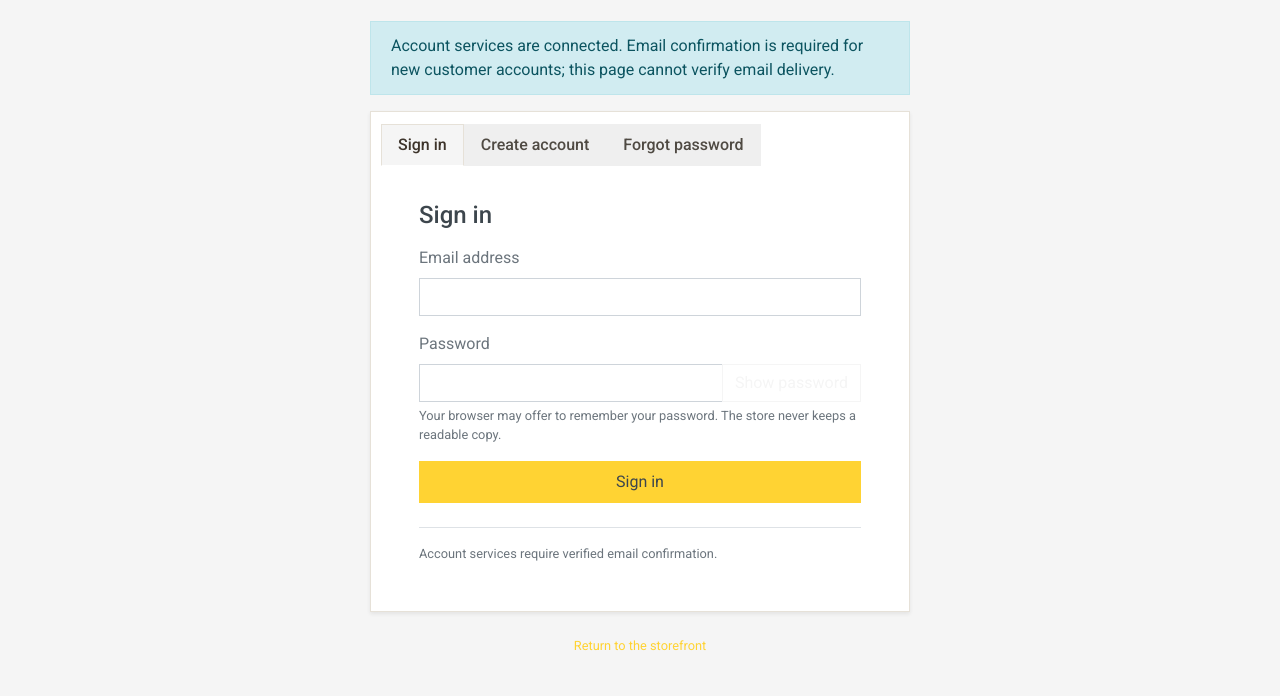
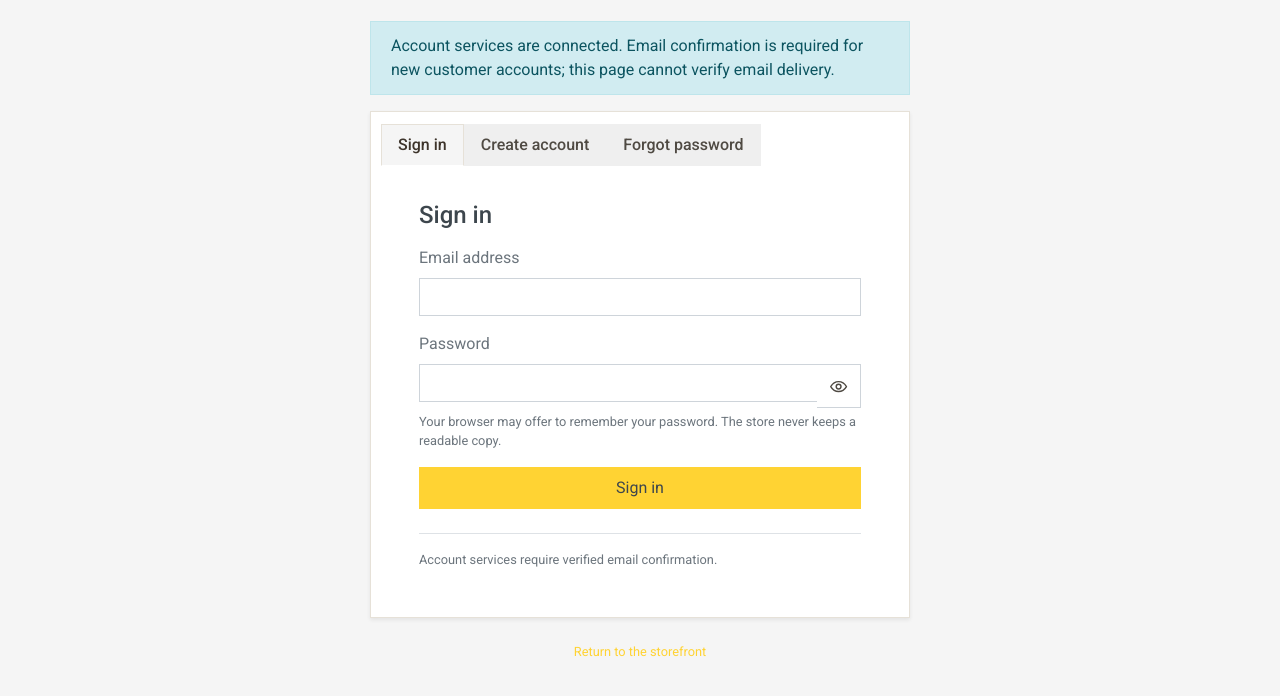
Before and after one commit to GafaNation09/FK-SHOP, a plain HTML site: page MultiShop/account.html in a window 1280 px wide. Shown: the part 240-936 px from the top of the page. Drawn offline with nearby package versions, Linux system fonts and the light colour scheme; no server answers.

Commit message:
Redesign password visibility controls

```diff
--- a/MultiShop/account.html
+++ b/MultiShop/account.html
@@ -58,7 +58,7 @@
                             <h2 class="h4 mb-3">Sign in</h2>
                             <form data-auth-form="signin" novalidate>
                                 <div class="form-group"><label for="signin-email">Email address</label><input class="form-control" id="signin-email" name="email" type="email" autocomplete="email" required></div>
-                                <div class="form-group"><label for="signin-password">Password</label><div class="input-group"><input class="form-control" id="signin-password" name="password" type="password" autocomplete="current-password" required><div class="input-group-append"><button class="btn btn-outline-secondary" type="button" data-password-toggle aria-controls="signin-password" aria-label="Show password" aria-pressed="false">Show password</button></div></div><small class="form-text text-muted">Your browser may offer to remember your password. The store never keeps a readable copy.</small></div>
+                                <div class="form-group"><label for="signin-password">Password</label><div class="input-group"><input class="form-control" id="signin-password" name="password" type="password" autocomplete="current-password" required><div class="input-group-append"><button class="btn btn-outline-secondary kcbf-password-toggle" type="button" data-password-toggle aria-controls="signin-password" aria-label="Show password" aria-pressed="false" title="Show password"><svg data-password-eye viewBox="0 0 24 24" aria-hidden="true" focusable="false"><path d="M2.2 12s3.6-6.2 9.8-6.2 9.8 6.2 9.8 6.2-3.6 6.2-9.8 6.2S2.2 12 2.2 12Z"/><circle cx="12" cy="12" r="3"/></svg><svg data-password-eye-slash viewBox="0 0 24 24" aria-hidden="true" focusable="false" hidden><path d="m3 3 18 18M10.6 5.9A10.7 10.7 0 0 1 12 5.8c6.2 0 9.8 6.2 9.8 6.2a16 16 0 0 1-3.1 3.7M6.2 6.3C3.6 8 2.2 12 2.2 12s3.6 6.2 9.8 6.2a10.7 10.7 0 0 0 4.2-.9M9.9 9.9a3 3 0 0 0 4.2 4.2"/></svg></button></div></div><small class="form-text text-muted">Your browser may offer to remember your password. The store never keeps a readable copy.</small></div>
                                 <button class="btn btn-primary btn-block py-2" type="submit">Sign in</button>
                             </form>
                         </section>
@@ -67,8 +67,8 @@
                             <form data-auth-form="signup" novalidate>
                                 <div class="form-group"><label for="signup-name">Full name</label><input class="form-control" id="signup-name" name="fullName" type="text" autocomplete="name" maxlength="160" required></div>
                                 <div class="form-group"><label for="signup-email">Email address</label><input class="form-control" id="signup-email" name="email" type="email" autocomplete="email" required></div>
-                                <div class="form-group"><label for="signup-password">Password</label><div class="input-group"><input class="form-control" id="signup-password" name="password" type="password" autocomplete="new-password" minlength="10" required aria-describedby="signup-password-help"><div class="input-group-append"><button class="btn btn-outline-secondary" type="button" data-password-toggle aria-controls="signup-password" aria-label="Show password" aria-pressed="false">Show password</button></div></div><small class="form-text text-muted" id="signup-password-help">Use at least 10 characters.</small></div>
-                                <div class="form-group"><label for="signup-confirm">Confirm password</label><div class="input-group"><input class="form-control" id="signup-confirm" name="confirmPassword" type="password" autocomplete="new-password" minlength="10" required><div class="input-group-append"><button class="btn btn-outline-secondary" type="button" data-password-toggle aria-controls="signup-confirm" aria-label="Show password" aria-pressed="false">Show password</button></div></div></div>
+                                <div class="form-group"><label for="signup-password">Password</label><div class="input-group"><input class="form-control" id="signup-password" name="password" type="password" autocomplete="new-password" minlength="10" required aria-describedby="signup-password-help"><div class="input-group-append"><button class="btn btn-outline-secondary kcbf-password-toggle" type="button" data-password-toggle aria-controls="signup-password" aria-label="Show password" aria-pressed="false" title="Show password"><svg data-password-eye viewBox="0 0 24 24" aria-hidden="true" focusable="false"><path d="M2.2 12s3.6-6.2 9.8-6.2 9.8 6.2 9.8 6.2-3.6 6.2-9.8 6.2S2.2 12 2.2 12Z"/><circle cx="12" cy="12" r="3"/></svg><svg data-password-eye-slash viewBox="0 0 24 24" aria-hidden="true" focusable="false" hidden><path d="m3 3 18 18M10.6 5.9A10.7 10.7 0 0 1 12 5.8c6.2 0 9.8 6.2 9.8 6.2a16 16 0 0 1-3.1 3.7M6.2 6.3C3.6 8 2.2 12 2.2 12s3.6 6.2 9.8 6.2a10.7 10.7 0 0 0 4.2-.9M9.9 9.9a3 3 0 0 0 4.2 4.2"/></svg></button></div></div><small class="form-text text-muted" id="signup-password-help">Use at least 10 characters.</small></div>
+                                <div class="form-group"><label for="signup-confirm">Confirm password</label><div class="input-group"><input class="form-control" id="signup-confirm" name="confirmPassword" type="password" autocomplete="new-password" minlength="10" required><div class="input-group-append"><button class="btn btn-outline-secondary kcbf-password-toggle" type="button" data-password-toggle aria-controls="signup-confirm" aria-label="Show password" aria-pressed="false" title="Show password"><svg data-password-eye viewBox="0 0 24 24" aria-hidden="true" focusable="false"><path d="M2.2 12s3.6-6.2 9.8-6.2 9.8 6.2 9.8 6.2-3.6 6.2-9.8 6.2S2.2 12 2.2 12Z"/><circle cx="12" cy="12" r="3"/></svg><svg data-password-eye-slash viewBox="0 0 24 24" aria-hidden="true" focusable="false" hidden><path d="m3 3 18 18M10.6 5.9A10.7 10.7 0 0 1 12 5.8c6.2 0 9.8 6.2 9.8 6.2a16 16 0 0 1-3.1 3.7M6.2 6.3C3.6 8 2.2 12 2.2 12s3.6 6.2 9.8 6.2a10.7 10.7 0 0 0 4.2-.9M9.9 9.9a3 3 0 0 0 4.2 4.2"/></svg></button></div></div></div>
                                 <button class="btn btn-primary btn-block py-2" type="submit">Create account</button>
                             </form>
                         </section>
@@ -83,8 +83,8 @@
                         <section data-auth-panel="update-password" hidden>
                             <h2 class="h4 mb-3">Choose a new password</h2>
                             <form data-auth-form="update-password" novalidate>
-                                <div class="form-group"><label for="new-password">New password</label><div class="input-group"><input class="form-control" id="new-password" name="password" type="password" autocomplete="new-password" minlength="10" required><div class="input-group-append"><button class="btn btn-outline-secondary" type="button" data-password-toggle aria-controls="new-password" aria-label="Show password" aria-pressed="false">Show password</button></div></div></div>
-                                <div class="form-group"><label for="new-password-confirm">Confirm new password</label><div class="input-group"><input class="form-control" id="new-password-confirm" name="confirmPassword" type="password" autocomplete="new-password" minlength="10" required><div class="input-group-append"><button class="btn btn-outline-secondary" type="button" data-password-toggle aria-controls="new-password-confirm" aria-label="Show password" aria-pressed="false">Show password</button></div></div></div>
+                                <div class="form-group"><label for="new-password">New password</label><div class="input-group"><input class="form-control" id="new-password" name="password" type="password" autocomplete="new-password" minlength="10" required><div class="input-group-append"><button class="btn btn-outline-secondary kcbf-password-toggle" type="button" data-password-toggle aria-controls="new-password" aria-label="Show password" aria-pressed="false" title="Show password"><svg data-password-eye viewBox="0 0 24 24" aria-hidden="true" focusable="false"><path d="M2.2 12s3.6-6.2 9.8-6.2 9.8 6.2 9.8 6.2-3.6 6.2-9.8 6.2S2.2 12 2.2 12Z"/><circle cx="12" cy="12" r="3"/></svg><svg data-password-eye-slash viewBox="0 0 24 24" aria-hidden="true" focusable="false" hidden><path d="m3 3 18 18M10.6 5.9A10.7 10.7 0 0 1 12 5.8c6.2 0 9.8 6.2 9.8 6.2a16 16 0 0 1-3.1 3.7M6.2 6.3C3.6 8 2.2 12 2.2 12s3.6 6.2 9.8 6.2a10.7 10.7 0 0 0 4.2-.9M9.9 9.9a3 3 0 0 0 4.2 4.2"/></svg></button></div></div></div>
+                                <div class="form-group"><label for="new-password-confirm">Confirm new password</label><div class="input-group"><input class="form-control" id="new-password-confirm" name="confirmPassword" type="password" autocomplete="new-password" minlength="10" required><div class="input-group-append"><button class="btn btn-outline-secondary kcbf-password-toggle" type="button" data-password-toggle aria-controls="new-password-confirm" aria-label="Show password" aria-pressed="false" title="Show password"><svg data-password-eye viewBox="0 0 24 24" aria-hidden="true" focusable="false"><path d="M2.2 12s3.6-6.2 9.8-6.2 9.8 6.2 9.8 6.2-3.6 6.2-9.8 6.2S2.2 12 2.2 12Z"/><circle cx="12" cy="12" r="3"/></svg><svg data-password-eye-slash viewBox="0 0 24 24" aria-hidden="true" focusable="false" hidden><path d="m3 3 18 18M10.6 5.9A10.7 10.7 0 0 1 12 5.8c6.2 0 9.8 6.2 9.8 6.2a16 16 0 0 1-3.1 3.7M6.2 6.3C3.6 8 2.2 12 2.2 12s3.6 6.2 9.8 6.2a10.7 10.7 0 0 0 4.2-.9M9.9 9.9a3 3 0 0 0 4.2 4.2"/></svg></button></div></div></div>
                                 <button class="btn btn-primary btn-block py-2" type="submit">Update password</button>
                             </form>
                         </section>
--- a/MultiShop/css/auth-admin.css
+++ b/MultiShop/css/auth-admin.css
@@ -1260,3 +1260,43 @@
         flex: 1 1 auto;
     }
 }
+
+
+/* Compact, keyboard-visible password visibility control used by all account forms. */
+.kcbf-password-toggle {
+    display: inline-flex;
+    width: 2.75rem;
+    min-width: 2.75rem;
+    min-height: 2.75rem;
+    align-items: center;
+    justify-content: center;
+    padding: 0.45rem;
+    color: #4f4a43;
+    background: #fff;
+    border: 1px solid #ced4da;
+    border-left: 0;
+    border-radius: 0;
+    cursor: pointer;
+}
+
+.kcbf-password-toggle:hover {
+    color: #26211c;
+    background: #f8f7f4;
+}
+
+.kcbf-password-toggle:focus-visible {
+    position: relative;
+    z-index: 2;
+    outline: 3px solid #987b32;
+    outline-offset: 2px;
+}
+
+.kcbf-password-toggle svg {
+    width: 1.2rem;
+    height: 1.2rem;
+    fill: none;
+    stroke: currentColor;
+    stroke-linecap: round;
+    stroke-linejoin: round;
+    stroke-width: 1.8;
+}
--- a/MultiShop/js/pages/account.js
+++ b/MultiShop/js/pages/account.js
@@ -28,8 +28,13 @@
             if (!input || (input.type !== 'password' && input.type !== 'text')) return;
             const showing = input.type === 'password';
             input.type = showing ? 'text' : 'password';
-            button.textContent = showing ? 'Hide password' : 'Show password';
-            button.setAttribute('aria-label', showing ? 'Hide password' : 'Show password');
+            const eye = button.querySelector('[data-password-eye]');
+            const eyeSlash = button.querySelector('[data-password-eye-slash]');
+            if (eye) eye.hidden = showing;
+            if (eyeSlash) eyeSlash.hidden = !showing;
+            const label = showing ? 'Hide password' : 'Show password';
+            button.setAttribute('aria-label', label);
+            button.setAttribute('title', label);
             button.setAttribute('aria-pressed', String(showing));
         });
     });
```
Also changed, not shown: scripts/test_account_sessions.mjs (+21 -3 lines).
